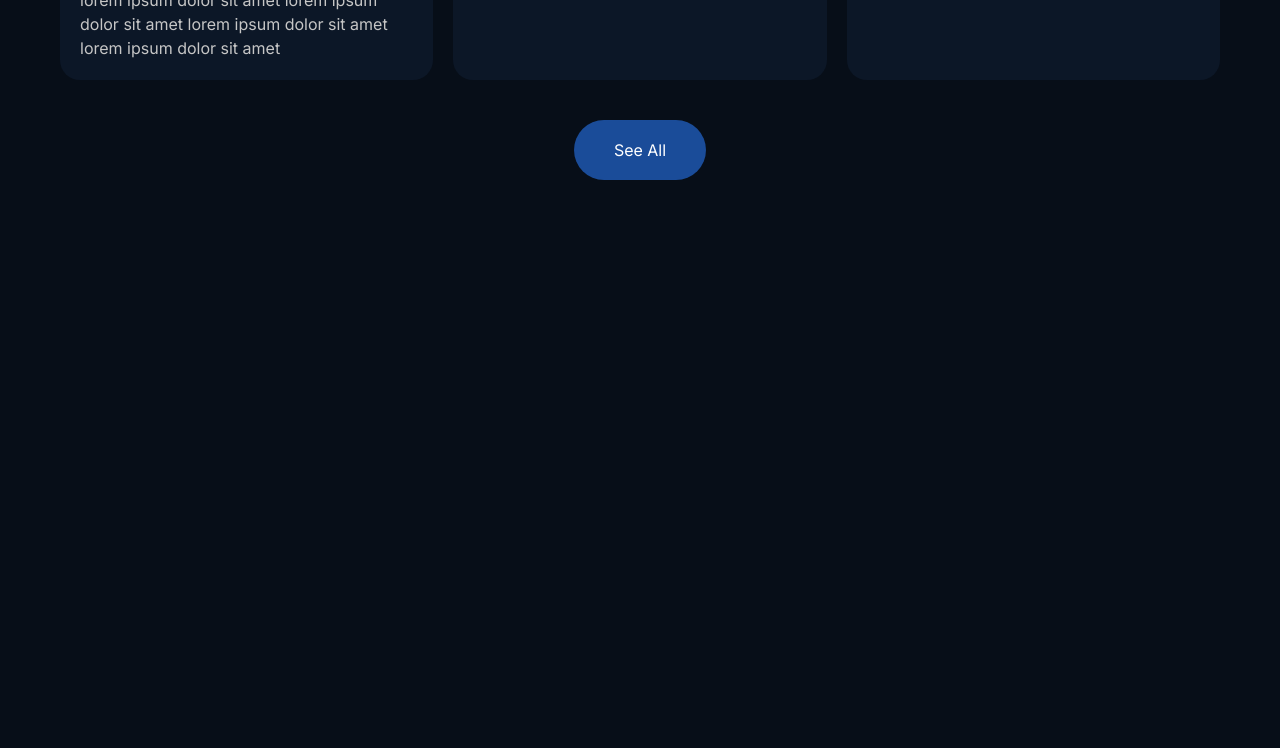
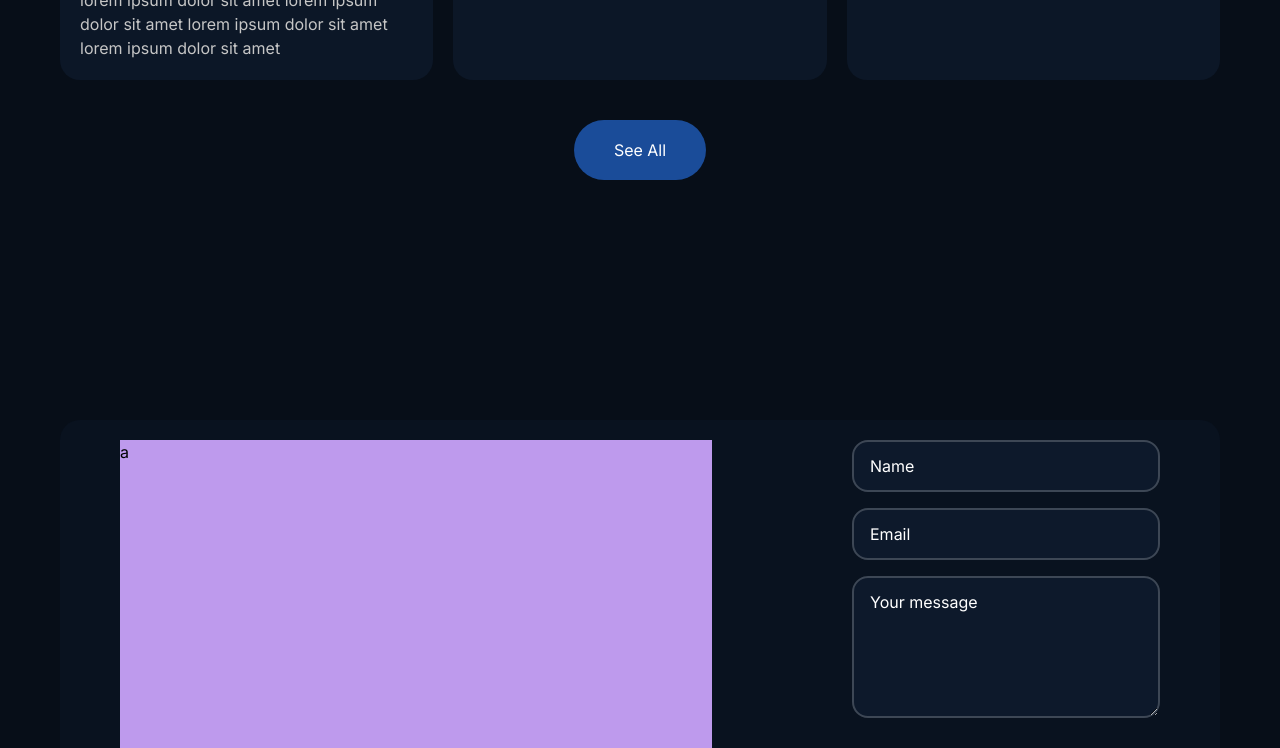
Before and after one commit to Felpezs/Portfolio, a Next.js app: page / in a window 1280 px wide. Shown: the part 3234-3982 px from the top of the page. Before the commit the page ends 3454 px from the top, so only its background shows below. Built offline with nearby package versions, Linux system fonts and the light colour scheme.

Commit message:
feat: form for contact area

```diff
--- a/app/components/Button.tsx
+++ b/app/components/Button.tsx
@@ -1,8 +1,8 @@
-import { Component, HTMLProps, MouseEventHandler } from "react";
+import { HTMLProps, MouseEventHandler, ReactElement } from "react";
 
 type Props = {
   onClick: MouseEventHandler;
-  icon?: Component;
+  icon?: ReactElement;
   children: string;
   variant: "primary" | "secondary";
   className?: HTMLProps<HTMLElement>["className"];
@@ -13,7 +13,7 @@ const Button = ({ onClick, icon, children, variant, className }: Props) => {
     <button
       onClick={onClick}
       className={
-        "rounded-full text-white h-[60px] px-2 py-[10px] text-base w-fit transition-colors " +
+        "rounded-full text-white h-[60px] px-2 py-[10px] text-base w-fit transition-colors flex items-center gap-[8px] " +
         (variant === "primary"
           ? "bg-primary-700 hover:bg-primary-500"
           : "bg-secondary-500 hover:bg-secondary-300") +
@@ -22,6 +22,7 @@ const Button = ({ onClick, icon, children, variant, className }: Props) => {
       }
     >
       {children}
+      {icon && icon}
     </button>
   );
 };
--- /dev/null
+++ b/app/components/Contact/Contact.tsx
@@ -0,0 +1,48 @@
+"use client";
+import { FormEvent } from "react";
+import Button from "../Button";
+import Arrow from "../icons/Arrow";
+
+const Contact = () => {
+  const handleSubmit = (e: FormEvent) => {
+    e.preventDefault();
+  };
+
+  return (
+    <div className="bg-surface-700 min-h-[410px] rounded-[20px] flex justify-between px-3 py-1">
+      <div className="w-[592px] bg-secondary-200">a</div>
+      <form
+        onSubmit={(e) => handleSubmit(e)}
+        className="flex flex-col flex-grow ml-[140px] gap-[16px]"
+      >
+        <input
+          className="bg-surface-500 text-white rounded-[16px] transition-all  px-[16px] py-[12px] border-2  border-surface-400 placeholder:text-white focus:border-secondary-600 outline-none"
+          type="text"
+          required
+          placeholder="Name"
+        />
+        <input
+          className="bg-surface-500 text-white rounded-[16px] transition-all  px-[16px] py-[12px] border-2  border-surface-400 placeholder:text-white focus:border-secondary-600 outline-none"
+          type="email"
+          required
+          placeholder="Email"
+        />
+        <textarea
+          className="bg-surface-500 text-white rounded-[16px] transition-all  px-[16px] py-[12px] border-2  border-surface-400 placeholder:text-white focus:border-secondary-600 outline-none flex-grow"
+          required
+          placeholder="Your message"
+        />
+        <Button
+          onClick={() => {}}
+          variant="secondary"
+          className="mt-[16px]"
+          icon={<Arrow rotate color="white" />}
+        >
+          Send me a message
+        </Button>
+      </form>
+    </div>
+  );
+};
+
+export default Contact;
--- a/app/components/icons/Arrow.tsx
+++ b/app/components/icons/Arrow.tsx
@@ -2,10 +2,11 @@ import React from "react";
 
 type ArrowProps = {
   rotate?: boolean;
-  onClick: React.MouseEventHandler<HTMLDivElement>;
+  onClick?: React.MouseEventHandler<HTMLDivElement>;
+  color?: string;
 };
 
-const Arrow = ({ rotate, onClick }: ArrowProps) => {
+const Arrow = ({ rotate, onClick, color }: ArrowProps) => {
   return (
     <div onClick={onClick} className="cursor-pointer">
       <svg
@@ -17,7 +18,7 @@ const Arrow = ({ rotate, onClick }: ArrowProps) => {
         className={rotate ? "transform rotate-180" : ""}
       >
         <path
-          fill="#B4B4B4"
+          fill={color || "#B4B4B4"}
           fillRule="evenodd"
           d="M6.621 7.5H19.5v3H6.621l4.94 4.94-2.122 2.12L.88 9 9.439.44l2.122 2.12L6.62 7.5z"
           clipRule="evenodd"
--- a/app/page.tsx
+++ b/app/page.tsx
@@ -4,6 +4,7 @@ import ArrowCircle from "@/app/components/icons/ArrowCircle";
 import About from "@/app/components/About";
 import Experiences from "./components/Experiences";
 import Projects from "./components/Projects";
+import Contact from "./components/Contact/Contact";
 
 export default function Home() {
   return (
@@ -40,6 +41,9 @@ export default function Home() {
         <section className="col-span-full *:mb-2">
           <Projects />
         </section>
+        <section className="col-span-full">
+          <Contact />
+        </section>
       </div>
     </main>
   );
--- a/tailwind.config.ts
+++ b/tailwind.config.ts
@@ -17,6 +17,7 @@ const config: Config = {
       white: "#ffff",
       surface: {
         800: "#070e18",
+        700: "#09121F",
         600: "#0c1727",
         500: "#0d192b",
         400: "#3d4755",
```
